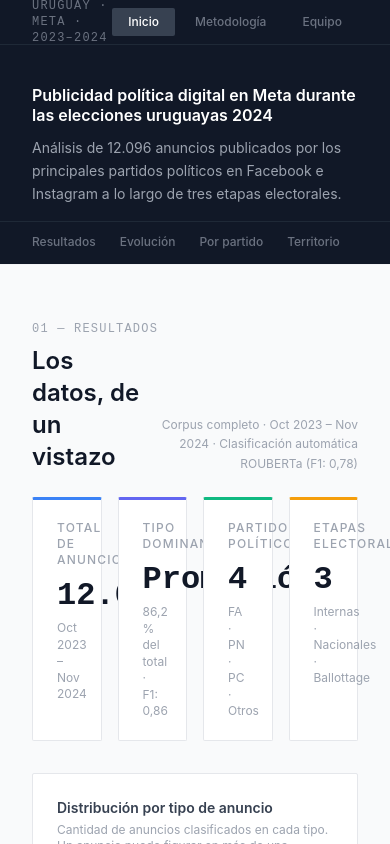
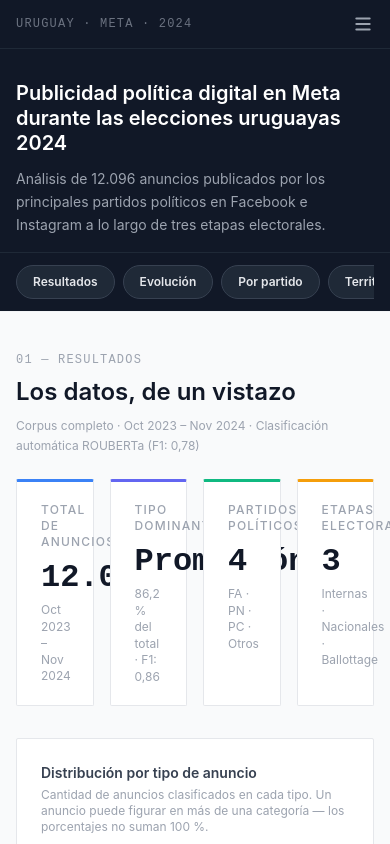
Before and after one commit to juanperezmartirene/dashboard_ads, a React (Vite) app: page / in a window 390 px wide. Shown: the top 844 px of the page. Built offline with nearby package versions, Linux system fonts and the light colour scheme.

Commit message:
mejoras mobile: grids responsivos, menú hamburguesa, pills de sección

```diff
--- a/src/App.jsx
+++ b/src/App.jsx
@@ -17,9 +17,9 @@
     <section
       id={id}
       style={{ backgroundColor: gray ? '#F9FAFB' : '#FFFFFF' }}
-      className="py-14 border-t border-gray-100"
+      className="py-10 md:py-14 border-t border-gray-100"
     >
-      <div className="max-w-6xl mx-auto px-8">{children}</div>
+      <div className="max-w-6xl mx-auto px-4 md:px-8">{children}</div>
     </section>
   )
 }
@@ -59,11 +59,11 @@
   return (
     <Section id="resultados" gray>
       <SectionMeta num={1} label="Resultados" />
-      <div className="flex items-end justify-between mb-6">
+      <div className="flex flex-col sm:flex-row sm:items-end justify-between gap-2 mb-6">
         <h2 className="text-2xl font-semibold text-gray-900">
           Los datos, de un vistazo
         </h2>
-        <p className="text-xs text-gray-400 max-w-xs text-right leading-relaxed">
+        <p className="text-xs text-gray-400 sm:max-w-xs sm:text-right leading-relaxed">
           Corpus completo · Oct 2023 – Nov 2024 · Clasificación automática ROUBERTa (F1: 0,78)
         </p>
       </div>
@@ -84,7 +84,7 @@
   return (
     <Section id="temporal">
       <SectionMeta num={2} label="Evolución temporal" />
-      <div className="grid grid-cols-2 gap-16 mb-8">
+      <div className="grid grid-cols-1 md:grid-cols-2 gap-8 md:gap-16 mb-8">
         <div>
           <h2 className="text-2xl font-semibold text-gray-900 mb-4">
             La campaña en el tiempo
@@ -128,7 +128,7 @@
         Distintos énfasis, distintas geografías
       </h2>
 
-      <div className="grid grid-cols-2 gap-6">
+      <div className="grid grid-cols-1 md:grid-cols-2 gap-6">
         <ChartBox
           title="Distribución por tipo según partido — % de anuncios"
           sub="Cada celda muestra la proporción de anuncios de ese tipo en el corpus de ese partido. Clasificación multi-etiqueta."
@@ -206,7 +206,7 @@
   return (
     <Section id="estudio">
       <SectionMeta num={1} label="El estudio" />
-      <div className="grid grid-cols-2 gap-16">
+      <div className="grid grid-cols-1 md:grid-cols-2 gap-8 md:gap-16">
         <div>
           <h2 className="text-2xl font-semibold text-gray-900 mb-5">
             Sobre este proyecto
@@ -301,7 +301,7 @@
   return (
     <Section id="tipologia" gray>
       <SectionMeta num={2} label="La tipología" />
-      <div className="grid grid-cols-2 gap-10 mb-10">
+      <div className="grid grid-cols-1 md:grid-cols-2 gap-8 md:gap-10 mb-10">
         <div>
           <h2 className="text-2xl font-semibold text-gray-900 mb-4">
             Seis funciones comunicacionales
@@ -324,7 +324,7 @@
         </div>
       </div>
 
-      <div className="grid grid-cols-3 gap-4 mb-10">
+      <div className="grid grid-cols-1 sm:grid-cols-2 md:grid-cols-3 gap-4 mb-10">
         {TYPE_DEFS.map(t => (
           <div
             key={t.tipo}
@@ -369,7 +369,7 @@
   return (
     <Section id="corpus">
       <SectionMeta num={3} label="El corpus" />
-      <div className="grid grid-cols-2 gap-16 mb-12">
+      <div className="grid grid-cols-1 md:grid-cols-2 gap-8 md:gap-16 mb-12">
         <div>
           <h2 className="text-2xl font-semibold text-gray-900 mb-5">
             Un corpus de escala electoral completa
@@ -410,13 +410,13 @@
         </div>
       </div>
 
-      <div className="bg-gray-50 border border-gray-200 rounded-sm px-8 py-7">
+      <div className="bg-gray-50 border border-gray-200 rounded-sm px-4 md:px-8 py-6 md:py-7">
         <h3 className="text-xs font-semibold text-gray-400 uppercase tracking-widest mb-8">
           Línea de tiempo electoral
         </h3>
         <div className="relative">
           <div className="absolute top-3 left-0 right-0 h-px bg-gray-200" />
-          <div className="grid grid-cols-4 gap-4 relative">
+          <div className="grid grid-cols-2 md:grid-cols-4 gap-4 relative">
             {TIMELINE.map((e, i) => (
               <div key={i} className="text-center">
                 <div className="w-3 h-3 rounded-full bg-gray-700 mx-auto mb-3" />
@@ -487,7 +487,7 @@
         </Prose>
       </div>
 
-      <div className="grid grid-cols-2 gap-5 mb-14">
+      <div className="grid grid-cols-1 md:grid-cols-2 gap-5 mb-14">
         {TEAM.map((m, i) => (
           <div
             key={i}
@@ -508,7 +508,7 @@
       </div>
 
       {/* Colaboración y contacto */}
-      <div className="border-t border-gray-100 pt-10 grid grid-cols-2 gap-16">
+      <div className="border-t border-gray-100 pt-10 grid grid-cols-1 md:grid-cols-2 gap-8 md:gap-16">
         <div>
           <h3 className="text-xs font-semibold text-gray-400 uppercase tracking-widest mb-4">
             Contexto institucional
--- a/src/components/Header.jsx
+++ b/src/components/Header.jsx
@@ -1,3 +1,5 @@
+import { useState } from 'react'
+
 const PAGE_LINKS = [
   { id: 'home',        label: 'Inicio'      },
   { id: 'metodologia', label: 'Metodología' },
@@ -34,41 +36,84 @@
 }
 
 export default function Header({ page, onNavigate }) {
+  const [menuOpen, setMenuOpen] = useState(false)
   const hero = PAGE_HEROES[page] || PAGE_HEROES.home
   const sections = page === 'home' ? HOME_SECTIONS : page === 'metodologia' ? METOD_SECTIONS : []
 
   return (
     <header style={{ backgroundColor: '#111827' }}>
-      {/* Top bar — site identity + page navigation */}
+      {/* Top bar */}
       <div style={{ borderBottom: '1px solid #1F2937' }}>
-        <div className="max-w-6xl mx-auto px-8 flex items-center justify-between h-11">
-          <span className="text-xs font-mono tracking-widest text-gray-500 uppercase">
+        <div className="max-w-6xl mx-auto px-4 md:px-8 flex items-center justify-between h-12">
+
+          {/* Desktop: identity label */}
+          <span className="hidden sm:block text-xs font-mono tracking-widest text-gray-500 uppercase">
             Uruguay · Meta · 2023–2024
           </span>
-          <nav className="flex gap-1">
+
+          {/* Desktop nav */}
+          <nav className="hidden sm:flex gap-1">
             {PAGE_LINKS.map(link => (
               <button
                 key={link.id}
                 onClick={() => onNavigate(link.id)}
-                className={`px-4 py-1.5 text-xs font-medium rounded-sm transition-colors ${
+                className={`px-4 py-2 text-sm font-medium rounded transition-colors ${
                   page === link.id
                     ? 'bg-gray-700 text-white'
-                    : 'text-gray-500 hover:text-gray-200 hover:bg-gray-800'
+                    : 'text-gray-400 hover:text-white hover:bg-gray-800'
                 }`}
               >
                 {link.label}
               </button>
             ))}
           </nav>
+
+          {/* Mobile: label + hamburger */}
+          <div className="flex sm:hidden items-center justify-between w-full">
+            <span className="text-xs font-mono tracking-widest text-gray-500 uppercase">
+              Uruguay · Meta · 2024
+            </span>
+            <button
+              onClick={() => setMenuOpen(o => !o)}
+              className="text-gray-400 hover:text-white p-2 -mr-2"
+              aria-label="Menú"
+            >
+              {menuOpen ? (
+                <svg width="22" height="22" viewBox="0 0 20 20" fill="currentColor">
+                  <path fillRule="evenodd" d="M4.293 4.293a1 1 0 011.414 0L10 8.586l4.293-4.293a1 1 0 111.414 1.414L11.414 10l4.293 4.293a1 1 0 01-1.414 1.414L10 11.414l-4.293 4.293a1 1 0 01-1.414-1.414L8.586 10 4.293 5.707a1 1 0 010-1.414z" clipRule="evenodd"/>
+                </svg>
+              ) : (
+                <svg width="22" height="22" viewBox="0 0 20 20" fill="currentColor">
+                  <path fillRule="evenodd" d="M3 5a1 1 0 011-1h12a1 1 0 110 2H4a1 1 0 01-1-1zM3 10a1 1 0 011-1h12a1 1 0 110 2H4a1 1 0 01-1-1zM3 15a1 1 0 011-1h12a1 1 0 110 2H4a1 1 0 01-1-1z" clipRule="evenodd"/>
+                </svg>
+              )}
+            </button>
+          </div>
         </div>
+
+        {/* Mobile dropdown menu */}
+        {menuOpen && (
+          <div className="sm:hidden border-t border-gray-800 px-4 py-2 bg-gray-900">
+            {PAGE_LINKS.map(link => (
+              <button
+                key={link.id}
+                onClick={() => { onNavigate(link.id); setMenuOpen(false) }}
+                className={`block w-full text-left px-4 py-3 text-sm font-medium rounded transition-colors mb-1 ${
+                  page === link.id
+                    ? 'bg-gray-700 text-white'
+                    : 'text-gray-400 hover:text-white hover:bg-gray-800'
+                }`}
+              >
+                {link.label}
+              </button>
+            ))}
+          </div>
+        )}
       </div>
 
       {/* Hero */}
-      <div className="max-w-6xl mx-auto px-8 pt-10 pb-4">
-        <h1
-          className="font-semibold text-white leading-tight"
-          style={{ fontSize: page === 'home' ? undefined : '1.5rem', maxWidth: '36rem' }}
-        >
+      <div className="max-w-6xl mx-auto px-4 md:px-8 pt-8 pb-4">
+        <h1 className="font-semibold text-white leading-tight text-xl md:text-2xl" style={{ maxWidth: '36rem' }}>
           {hero.title}
         </h1>
         <p className="text-gray-400 text-sm mt-3 max-w-xl leading-relaxed">
@@ -76,15 +121,15 @@
         </p>
       </div>
 
-      {/* Section anchor nav */}
+      {/* Section anchor nav — pill buttons */}
       {sections.length > 0 && (
-        <nav style={{ borderTop: '1px solid #1F2937' }} className="max-w-6xl mx-auto px-8">
-          <ul className="flex gap-6 overflow-x-auto">
+        <nav style={{ borderTop: '1px solid #1F2937' }} className="max-w-6xl mx-auto px-4 md:px-8">
+          <ul className="flex gap-2 overflow-x-auto py-3" style={{ scrollbarWidth: 'none' }}>
             {sections.map(link => (
               <li key={link.href} className="shrink-0">
                 <a
                   href={link.href}
-                  className="block py-3 text-xs font-medium text-gray-500 hover:text-gray-200 border-b-2 border-transparent hover:border-gray-400 transition-colors"
+                  className="block px-4 py-2 text-xs font-semibold text-gray-200 bg-gray-800 hover:bg-gray-600 hover:text-white rounded-full border border-gray-700 hover:border-gray-500 transition-colors whitespace-nowrap"
                 >
                   {link.label}
                 </a>
```
